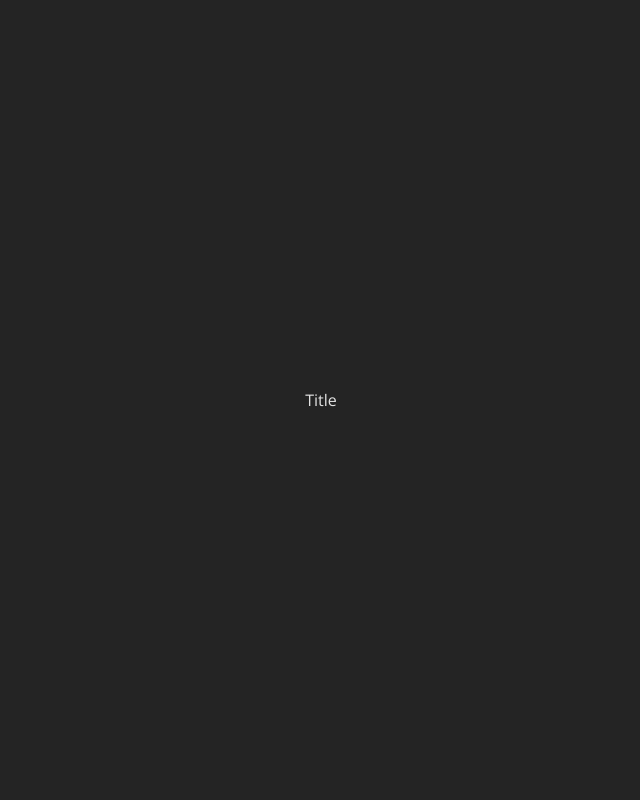
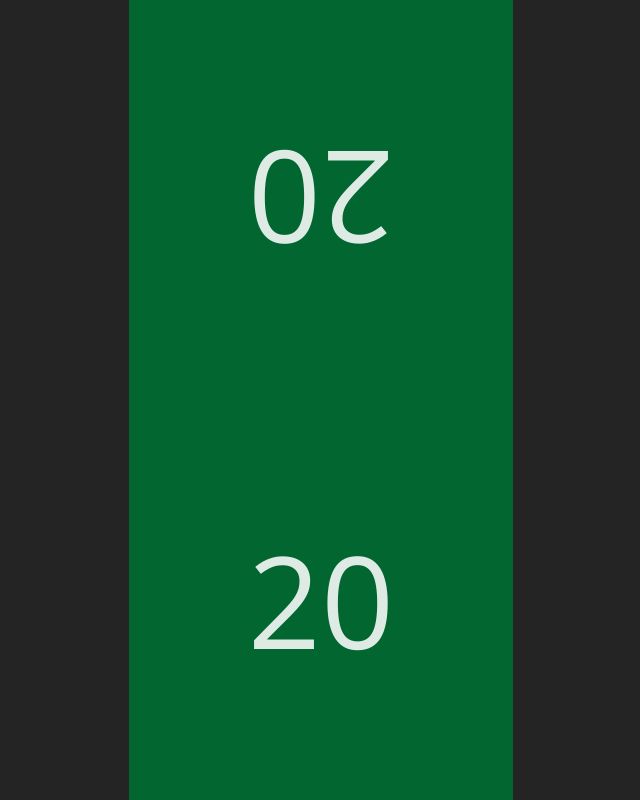
Before and after one commit to Esosek/mtg-life, a Svelte app: page / in a window 1280 px wide. Shown: the whole page, without its empty margins (319-959 px from the left). Built offline with nearby package versions, Linux system fonts and the light colour scheme.

Commit message:
added basic Counter layout

```diff
--- a/src/App.svelte
+++ b/src/App.svelte
@@ -1,6 +1,20 @@
 <script lang="ts">
+  import Counter from './lib/Counter.svelte'
+
+  const playerLives = $state([20, 20])
+
+  function incrementLife(playerIndex: number) {
+    playerLives[playerIndex] += 1
+  }
+
+  function decrementLife(playerIndex: number) {
+    playerLives[playerIndex] -= 1
+  }
 </script>
 
-<main class="max-w-sm text-center mx-auto">
-  <h1>Title</h1>
+<main class="max-w-sm text-center mx-auto h-lvh grid">
+  <div class="rotate-180 grid">
+    <Counter life={playerLives[0]} onIncrement={() => incrementLife(0)} onDecrement={() => decrementLife(0)} />
+  </div>
+  <Counter life={playerLives[1]} onIncrement={() => incrementLife(1)} onDecrement={() => decrementLife(1)} />
 </main>
--- /dev/null
+++ b/src/lib/Counter.svelte
@@ -0,0 +1,14 @@
+<script lang="ts">
+  type CounterProps = {
+    life: number
+    onIncrement: () => void
+    onDecrement: () => void
+  }
+  const { life, onIncrement, onDecrement }: CounterProps = $props()
+</script>
+
+<div class="relative flex bg-green-800">
+  <div class="absolute top-0 bottom-0 left-0 right-0 flex items-center justify-center text-9xl">
+    {life}
+  </div>
+</div>
```
